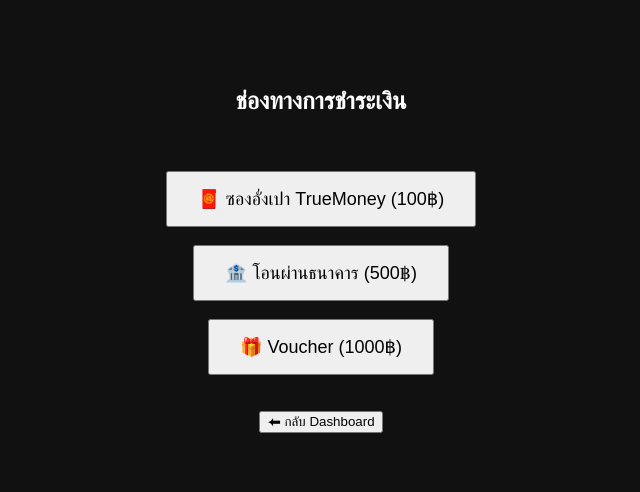
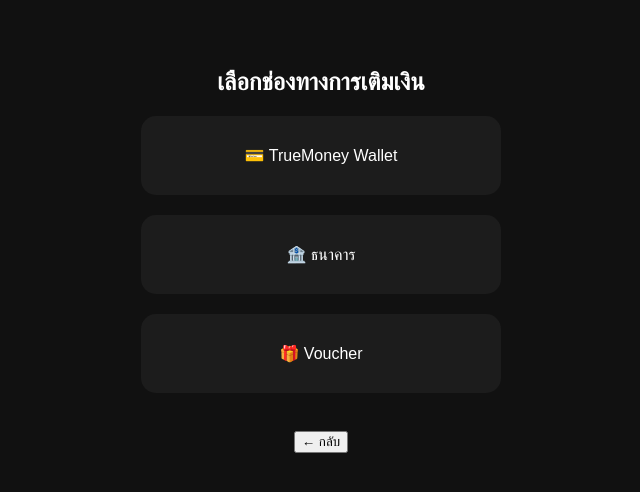
Before and after one commit to somsomjeed841-arch/sxom-new, a plain HTML site: page payment.html in a window 1280 px wide. Shown: the whole page, without its empty margins (319-959 px from the left). Drawn offline with Linux system fonts and the light colour scheme.

Commit message:
Update payment.html

```diff
--- a/payment.html
+++ b/payment.html
@@ -3,35 +3,52 @@
 <head>
 <meta charset="UTF-8">
 <title>Payment</title>
+
+<style>
+body{
+  background:#111;
+  color:white;
+  font-family:sans-serif;
+  text-align:center;
+  padding:40px;
+}
+
+.card{
+  background:#1c1c1c;
+  padding:30px;
+  margin:20px auto;
+  width:300px;
+  border-radius:15px;
+  cursor:pointer;
+}
+
+.card:hover{
+  background:#2a2a2a;
+}
+</style>
 </head>
-<body style="background:#111;color:white;text-align:center;padding-top:60px;">
+<body>
 
-<h2>ช่องทางการชำระเงิน</h2>
+<h2>เลือกช่องทางการเติมเงิน</h2>
 
-<br><br>
+<div class="card" onclick="topup(100)">
+💳 TrueMoney Wallet
+</div>
 
-<button onclick="topUp(100)" style="padding:15px 30px;font-size:18px;">
-🧧 ซองอั่งเปา TrueMoney (100฿)
-</button>
+<div class="card" onclick="topup(200)">
+🏦 ธนาคาร
+</div>
 
-<br><br>
+<div class="card" onclick="topup(300)">
+🎁 Voucher
+</div>
 
-<button onclick="topUp(500)" style="padding:15px 30px;font-size:18px;">
-🏦 โอนผ่านธนาคาร (500฿)
-</button>
+<br>
+<button onclick="back()">← กลับ</button>
 
-<br><br>
-
-<button onclick="topUp(1000)" style="padding:15px 30px;font-size:18px;">
-🎁 Voucher (1000฿)
-</button>
-
-<br><br><br>
-
-<button onclick="goBack()">⬅ กลับ Dashboard</button>
 
 <script>
-function topUp(amount){
+function topup(amount){
 
   let balance = parseFloat(localStorage.getItem("balance")) || 0;
 
@@ -39,12 +56,12 @@
 
   localStorage.setItem("balance", balance);
 
-  alert("เติมเงินสำเร็จ 💰 +" + amount);
+  alert("เติมเงินสำเร็จ +฿" + amount);
 
   window.location.href = "./dashboard.html";
 }
 
-function goBack(){
+function back(){
   window.location.href = "./dashboard.html";
 }
 </script>
```
